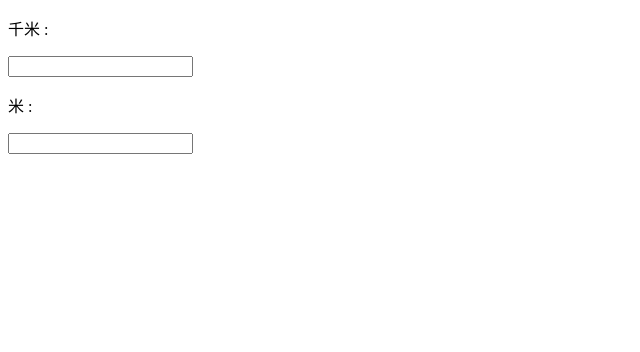
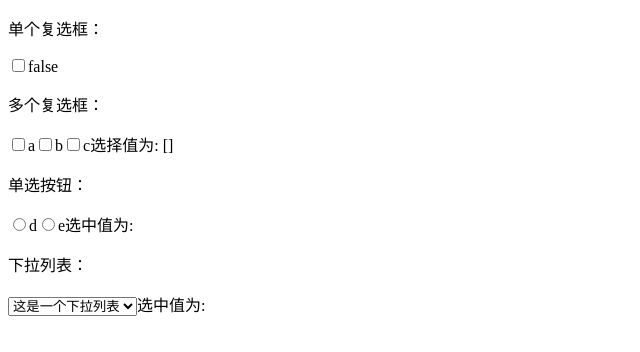
Before and after one commit to aci456852/Vue, a Vue app in the folder learnVue/: page / in a window 1280 px wide. Shown: the top 352 px of the page, without its empty margins (0-640 px from the left). Built offline with nearby package versions, Linux system fonts and the light colour scheme.

Commit message:
增加表单样式：复选框，单选按钮和下拉列表

```diff
--- /dev/null
+++ b/learnVue/src/components/learnmore/input_style.vue
@@ -0,0 +1,49 @@
+<template>
+	<div>
+	    <p>单个复选框：</p>
+  		<input type="checkbox" id="checkbox" v-model="checked">
+  		<label for="checkbox">{{ checked }}</label>
+
+  		<p>多个复选框：</p>
+  		<input type="checkbox" id="a" value="a" v-model="checkedNames">
+  		<label for="a">a</label>
+  		<input type="checkbox" id="b" value="b" v-model="checkedNames">
+  		<label for="b">b</label>
+  		<input type="checkbox" id="c" value="c" v-model="checkedNames">
+  		<label for="c">c</label>
+ 		<span>选择值为: {{ checkedNames }}</span>
+
+  		<p>单选按钮：</p>
+ 		<input type="radio" id="d" value="d" v-model="picked">
+	  	<label for="d">d</label>
+	  	<input type="radio" id="e" value="e" v-model="picked">
+	  	<label for="e">e</label>
+	  	<span>选中值为: {{ picked }}</span>
+
+	  	<p>下拉列表：</p>
+	  	<select v-model="selected" name="case">
+    		<option value="">这是一个下拉列表</option>
+    		<option value="it is ok">case1</option>
+    		<option value="all right">case2</option>
+  		</select>
+ 		<span>选中值为: {{ selected }}</span>
+	</div>
+	<!--
+    	修饰符.trim：自动过滤用户输入的首尾空格	<input v-model.trim="msg">
+		修饰符.number：自动将用户的输入值转为 Number 类型   <input v-model.number="age" type="number">
+    -->
+</template>
+
+<script type = "text/javascript">
+export default {
+    el: '#app',
+    data() {
+        return {
+            checked : false,
+    		checkedNames: [],
+    		picked : '',
+    		selected : ''
+         }
+    }
+}
+</script>
--- a/learnVue/src/components/learnmore/watch.vue
+++ b/learnVue/src/components/learnmore/watch.vue
@@ -1,22 +1,21 @@
 <template>
-	<div id="computed_props">
-	    <p>千米 :</p>
-	    <input v-model = "kilometers">
-	    <p>米 :</p>
-	    <input v-model = "meters">
-		<p id="info"></p>
+	<div id = "app">
+	    千米 : <input type = "text" v-model = "kilometers">
+	    米 : <input type = "text" v-model = "meters">
+	    <p id="info"></p>
 	</div>
 </template>
 
 <script type = "text/javascript">
-import Vue from 'vue'
-var vm = new Vue({
-    el: '#computed_props',
-    data: {
-        kilometers : 0,
-        meters:0
+export default {
+    el: '#app',
+    data() {
+        return {
+            kilometers : 0,
+            meters:0
+        }
     },
-    watch:{
+    watch : {
         kilometers:function(val) {
             this.kilometers = val;
             this.meters = val * 1000;
@@ -26,9 +25,5 @@ var vm = new Vue({
             this.meters = val;
         }
     }
-   });
-vm.$watch('kilometers', function (newValue, oldValue) { // $watch 是一个实例方法
-    // 这个回调将在 vm.kilometers 改变后调用
-    document.getElementById ("info").innerHTML = "修改前值为: " + oldValue + "，修改后值为: " + newValue;
-})
+}
 </script>
--- a/learnVue/src/router/index.js
+++ b/learnVue/src/router/index.js
@@ -1,6 +1,6 @@
 import Vue from 'vue'
 import Router from 'vue-router'
-import watch from '@/components/learnmore/watch'
+import input from '@/components/learnmore/input_style'
 
 
 Vue.use(Router)
@@ -9,8 +9,8 @@ export default new Router({
   routes: [
     {
       path: '/',
-      name: 'watch',
-      component: watch
+      name: 'input',
+      component: input
     }
   ]
 })
```
